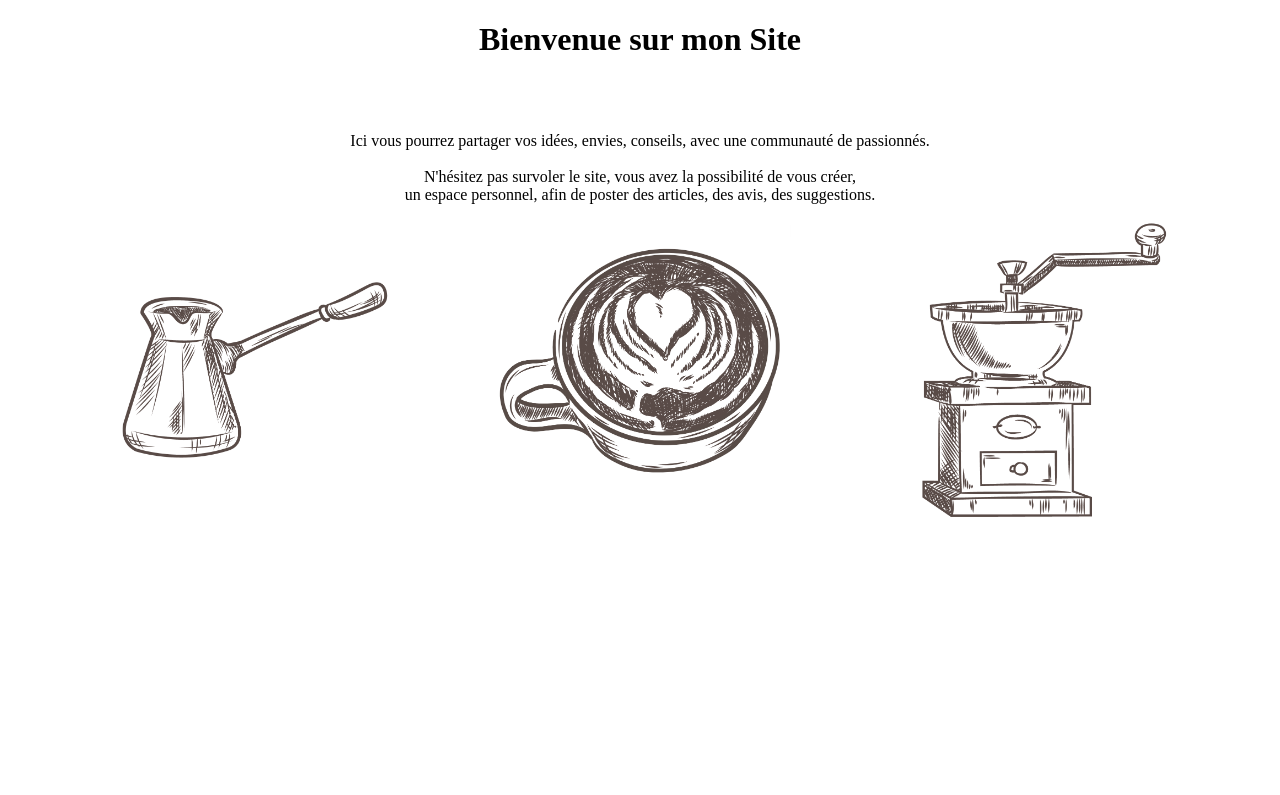
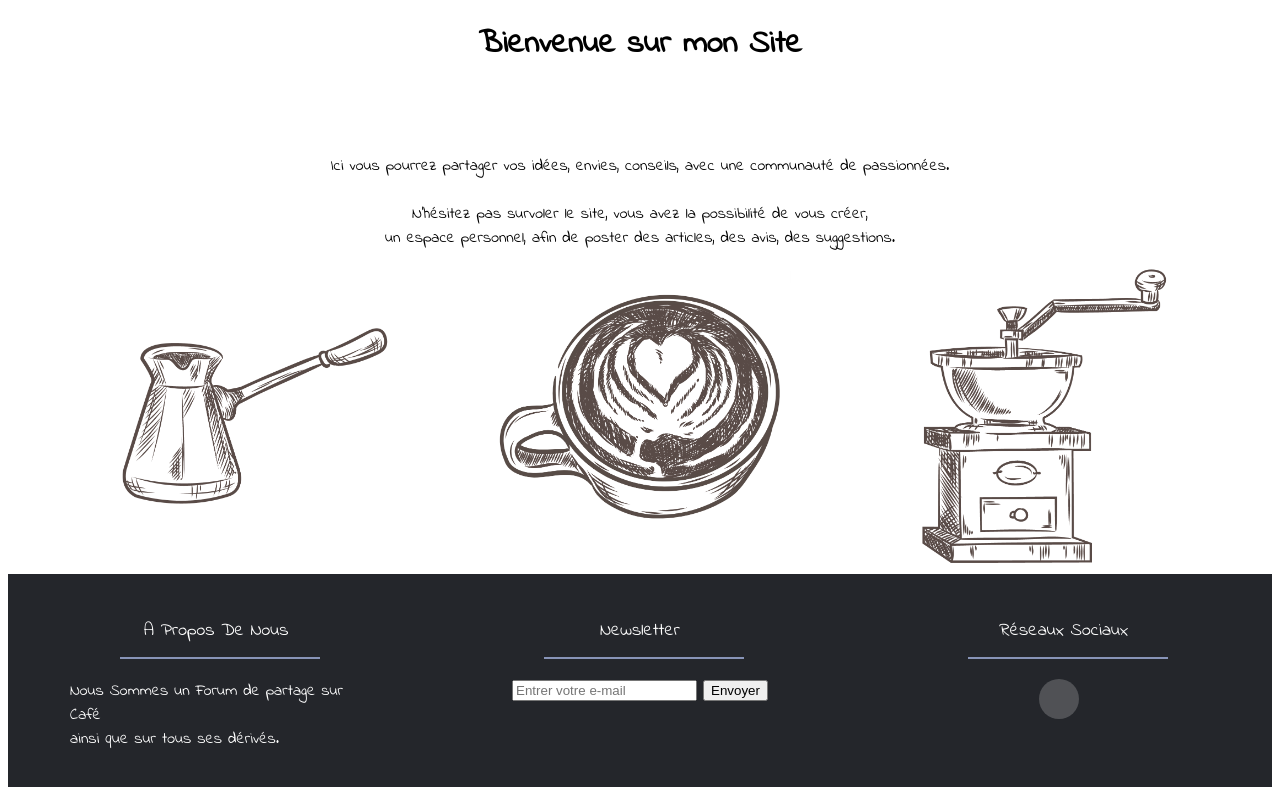
Before and after one commit to olivier-dagostino/module-connexion, a PHP site: page / in a window 1280 px wide. Shown: the part 720-1515 px from the top of the page. Before the commit the page ends 1237 px from the top, so only its background shows below. Run offline with PHP 8.4, Linux system fonts and the light colour scheme.

Commit message:
2nd commit
-création page admin
-modif de la méthode de connexion du module de connexion
-création du footer en page distinct en utilisant le "require" sur les autres pages
-changement du lien d'accroche login.php ou connexion.php dans le header
-suppression de a page verif, principale,login

```diff
--- /dev/null
+++ b/footer.php
@@ -0,0 +1,35 @@
+        <footer class=footer>
+            <div class="container-f">
+                <div class="row">
+
+                    <div class="footer1">
+                        <h4>A propos de nous</h4>
+                        <p class="pfooter">
+                            Nous Sommes un Forum de partage sur Café<br>
+                            ainsi que sur tous ses dérivés.
+                        </p>
+                    </div>
+
+                    <div class="footer1">
+                        <h4>Newsletter</h4>
+                        <label for="email" class="mb-3"><b>
+                            <p class="pfooter1"> Inscription à notre newsletter</p>
+                            </b></label>
+                        <input type="email" class="form-control form-control-lg" placeholder="Entrer votre e-mail" id="email">
+                        <button type="button" class="btn btn-primary btn-lg btn-block my-2 Subscribe mt-4 mb-3">Envoyer</button>
+                    </div>
+
+                    <div class="footer1">
+                        <h4>Réseaux sociaux</h4>
+                        <div class="s-links">
+                            <a href="https://github.com/olivier-dagostino/moduleconnexion"> <i class="fab fa-github"></i></a>
+                        </div>
+                    </div>
+
+                </div>
+            </div>
+
+        </footer>
+
+    </body>
+</html>
--- a/header.php
+++ b/header.php
@@ -14,7 +14,7 @@
             <div class="main_pages">
                 <a href="index.php">Accueil</a>
                 <a href="#">Présentation</a>
-                <a href="login.php">Espace Membre</a>
+                <a href="connexion.php">Espace Membre</a>
                 <a href="#">Contact</a>
             </div>
         </nav>
--- a/index.php
+++ b/index.php
@@ -5,7 +5,7 @@
         <h1><center>Bienvenue sur mon Site</center></h1><br><br>
         <div class="paragraphe">
             <p>
-                Ici vous pourrez partager vos idées, envies, conseils, avec une communauté de passionnés.<br><br>
+                Ici vous pourrez partager vos idées, envies, conseils, avec une communauté de passionnées.<br><br>
 
 
                 N'hésitez pas survoler le site, vous avez la possibilité de vous créer,<br>
@@ -24,5 +24,5 @@
             </div>
         </div>
     </main>
-</body>
-</html>
+
+    <?php require'footer.php';?>
--- a/style.css
+++ b/style.css
@@ -1,3 +1,7 @@
+@import url('https://fonts.googleapis.com/css2?family=Indie+Flower&display=swap');
+body {
+    font-family: 'Indie Flower', cursive;
+}
 /*Header*/
 header{
     background-image: url(https://media.istockphoto.com/photos/farm-coffee-plantation-in-brazil-picture-id938716300?k=20&m=938716300&s=612x612&w=0&h=AqwZeHtc5iY5RwCUJrZbWbws_ZmyHha7FzzrhoWXrak=);
@@ -168,3 +172,109 @@ height: 300px;
 {
     height: 300px;
 }
+
+/*Style formulaire inscription*/
+
+.form-inscription
+{
+    display: flex;
+    justify-content: center;
+}
+
+/*Style formulaire connexion*/
+
+.formu
+{
+    display: flex;
+    justify-content: center;
+
+}
+
+
+/*FOOTER*/
+
+/*Footer*/
+.container-f{
+    max-width: 1170px;
+    margin: auto;
+    text-align: center;
+    width: 100%;
+  }
+
+  .row{
+    display: flex;
+    justify-content: space-between;
+
+  }
+
+
+  .footer{
+    background-color: #24262b;
+    padding: 20px 0;
+    margin: auto;
+
+
+  }
+
+  .footer1{
+    width: 25%;
+    padding: 0 15px;
+
+  }
+
+  .footer1 h4{
+
+    font-size: 18px;
+    color: #ffffff;
+    text-transform: capitalize;
+    margin-bottom: 35px;
+    font-weight: 500;
+    position: relative;
+    text-align: center;
+
+  }
+
+  .footer1 h4::before{
+    content: '';
+    position: absolute;
+    left: 0px;
+    bottom: -15px;
+    background-color: #8894b8;
+    height: 2px;
+    box-sizing: border-box;
+    width: 200px;
+    margin-left: 50px;
+  }
+
+
+
+  .footer1 .s-links a{
+    display: inline-block;
+    height: 40px;
+    width: 40px;
+    background-color: rgba(255,255,255,0.2);
+    margin: 0 10px 10px 0;
+    text-align: center;
+    line-height: 40px;
+    border-radius: 50%;
+    color: #ffffff;
+    transition: all 0.5s ease;
+  }
+
+  .footer1 .s-links a:hover{
+    color: #193270;
+    background-color: #ffffff;
+
+  }
+
+  .pfooter{
+
+    color: white;
+    text-align: left;
+  }
+
+  .pfooter1{
+    color: white;
+  }
+
+  /*FIN FOOTER*/
```
Also changed, not shown: Inscription.php (+10 -7 lines), admin.php (added, +62 -0 lines), connexion.php (added, +57 -0 lines), login.php (deleted, +0 -27 lines), principale.php (deleted, +0 -33 lines), verification.php (deleted, +0 -45 lines), profil.php (added).
